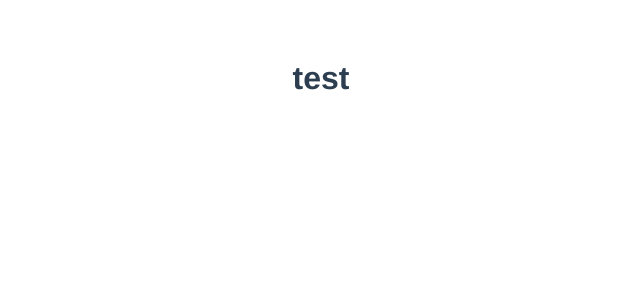
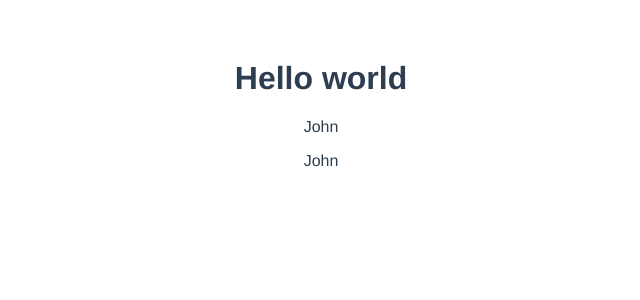
Before and after one commit to n1207n/VueIn60Minutes, a Vue app: page / in a window 1280 px wide. Shown: the top 300 px of the page, without its empty margins (319-959 px from the left). Built offline with nearby package versions, Linux system fonts and the light colour scheme.

Commit message:
feat: Added data property and to use them on html template

```diff
--- a/src/components/Test.vue
+++ b/src/components/Test.vue
@@ -1,12 +1,24 @@
 <template>
   <div class="test">
-    <h1>test</h1>
+    <!-- <span v-html="title"></span> -->
+    <h1>{{title}}</h1>
+    <p>{{user.firstName}}</p>
+    <p v-text="user.firstName"></p>
   </div>
 </template>
 
 <script>
 export default {
   name: 'test',
+  data() {
+    return {
+      title: 'Hello world',
+      user: {
+        firstName: 'John',
+        lastName: 'Doe',
+      },
+    };
+  },
 };
 </script>
 
```
